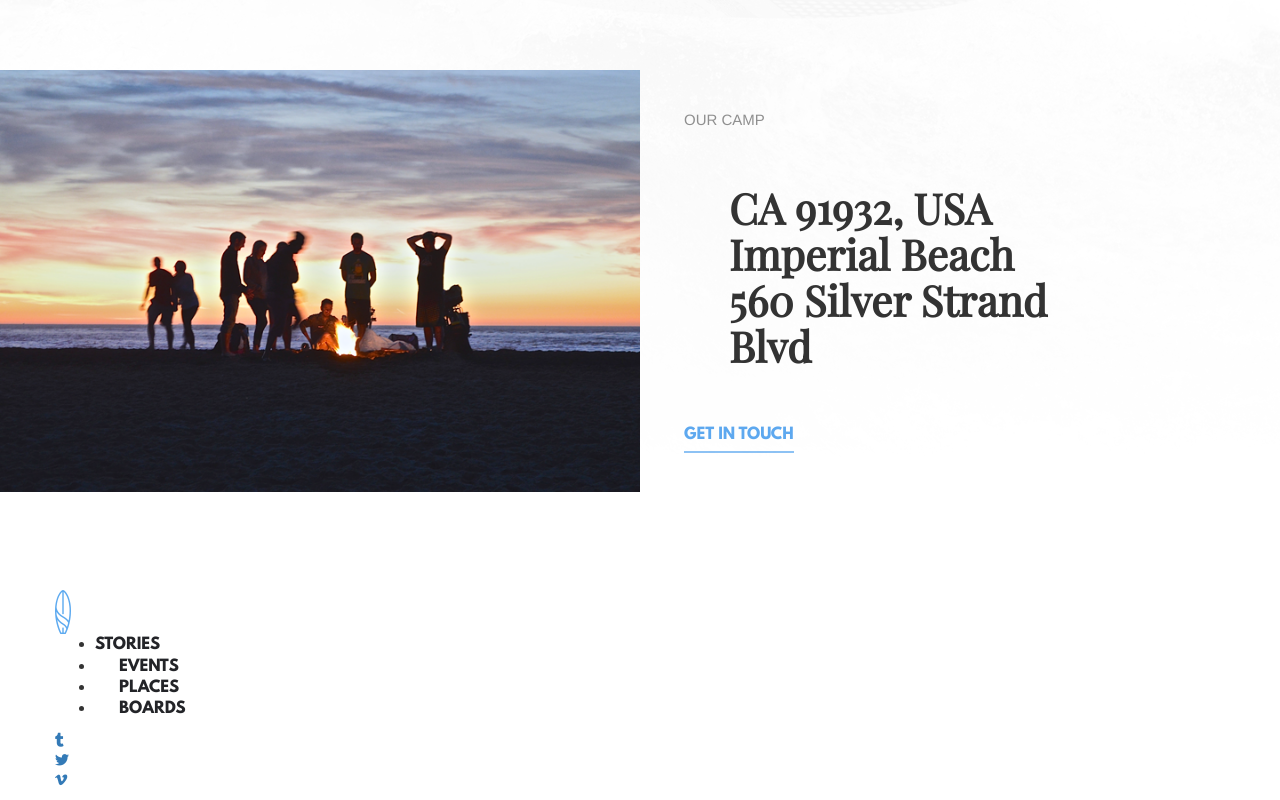
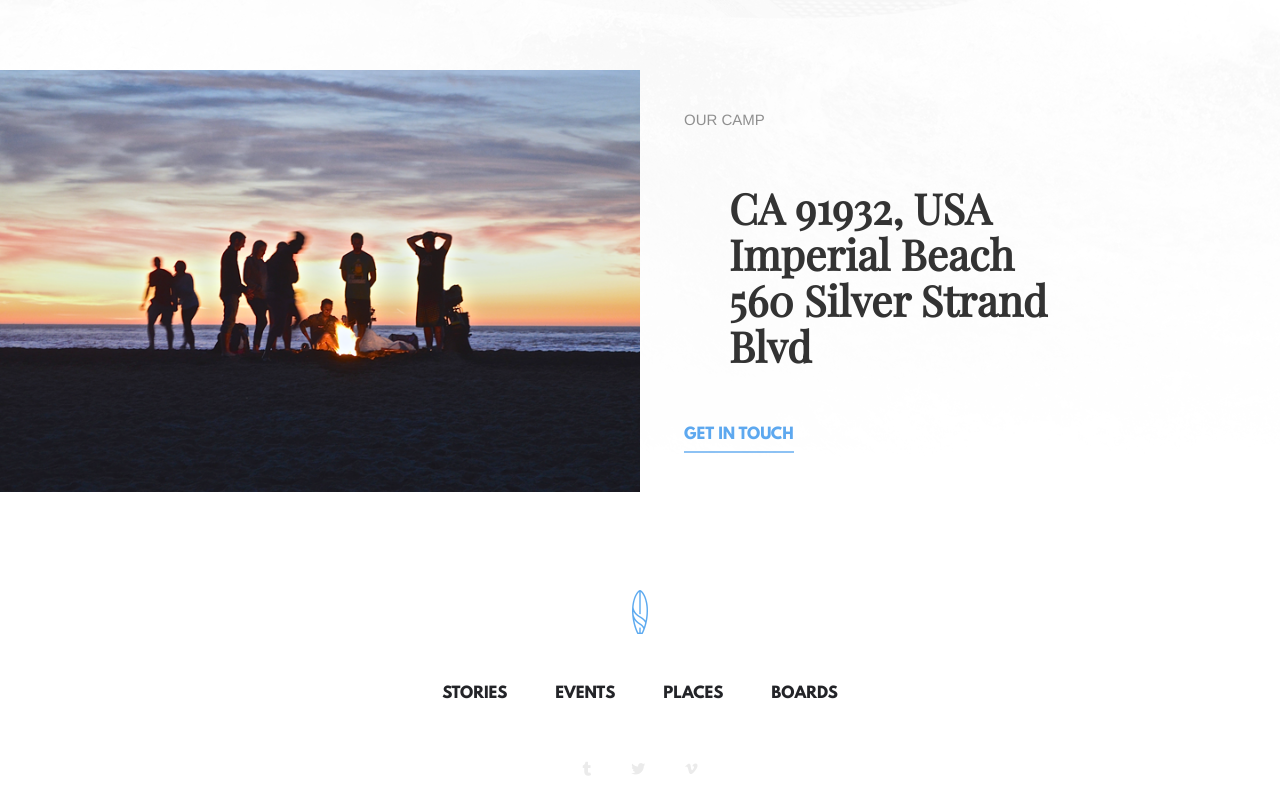
Before and after one commit to RostikMoroziuk/Surfing, a plain HTML site: page index.html in a window 1280 px wide. Shown: the part 4342-5142 px from the top of the page. Drawn offline with nearby package versions, Linux system fonts and the light colour scheme; files whose address does not match are found by name.

Commit message:
Styled full page

```diff
--- a/css/style.scss
+++ b/css/style.scss
@@ -514,6 +514,30 @@ input[placeholder]:-ms-input-placeholder {
   }
 }
 
+.main-footer {
+  display: flex;
+  flex-direction: column;
+  align-items: center;
+  .brand {
+    margin-bottom: 35px;
+  }
+  .navigation {
+    margin-bottom: 40px;
+  }
+  .social {
+    display: flex;
+    li {
+      margin: 0 20px;
+    }
+    a {
+      color: $lightColor;
+      &:hover {
+        color: #5da8ef;
+      }
+    }
+  }
+}
+
 
 /*Media query*/
 
--- a/index.html
+++ b/index.html
@@ -311,34 +311,26 @@
   <!--End main-->
 
   <!--Footer section-->
-  <footer class="main-footer">
-    <div class="container">
+  <footer class="main-footer container">
     <!--Logo-->
-      <div class="row">
     <div class="brand">
       <img alt="Brand" src="img/logo.png">
     </div>
-      </div>
     <!--Navigation-->
-      <div class="row">
-        <ul class="navigation">
+    <ul class="nav navbar-nav navigation">
       <!--TODO: add links to other pages-->
       <li><a href="#">stories</a></li>
       <li><a href="#">events</a></li>
       <li><a href="#">places</a></li>
       <li><a href="#">boards</a></li>
     </ul>
-      </div>
     <!--Social-->
-      <div class="row">
     <ul class="social">
       <!--TODO: add links to social-->
       <li><a href="#"><i class="fa fa-tumblr" aria-hidden="true"></i></a></li>
       <li><a href="#"><i class="fa fa-twitter" aria-hidden="true"></i></a></li>
       <li><a href="#"><i class="fa fa-vimeo" aria-hidden="true"></i></a></li>
     </ul>
-      </div>
-    </div>
   </footer>
   <!--End footer-->
 </body>
```
Also changed, not shown: css/style.css, 1 other file. Lines whose indentation alone changed are shown as unchanged.
